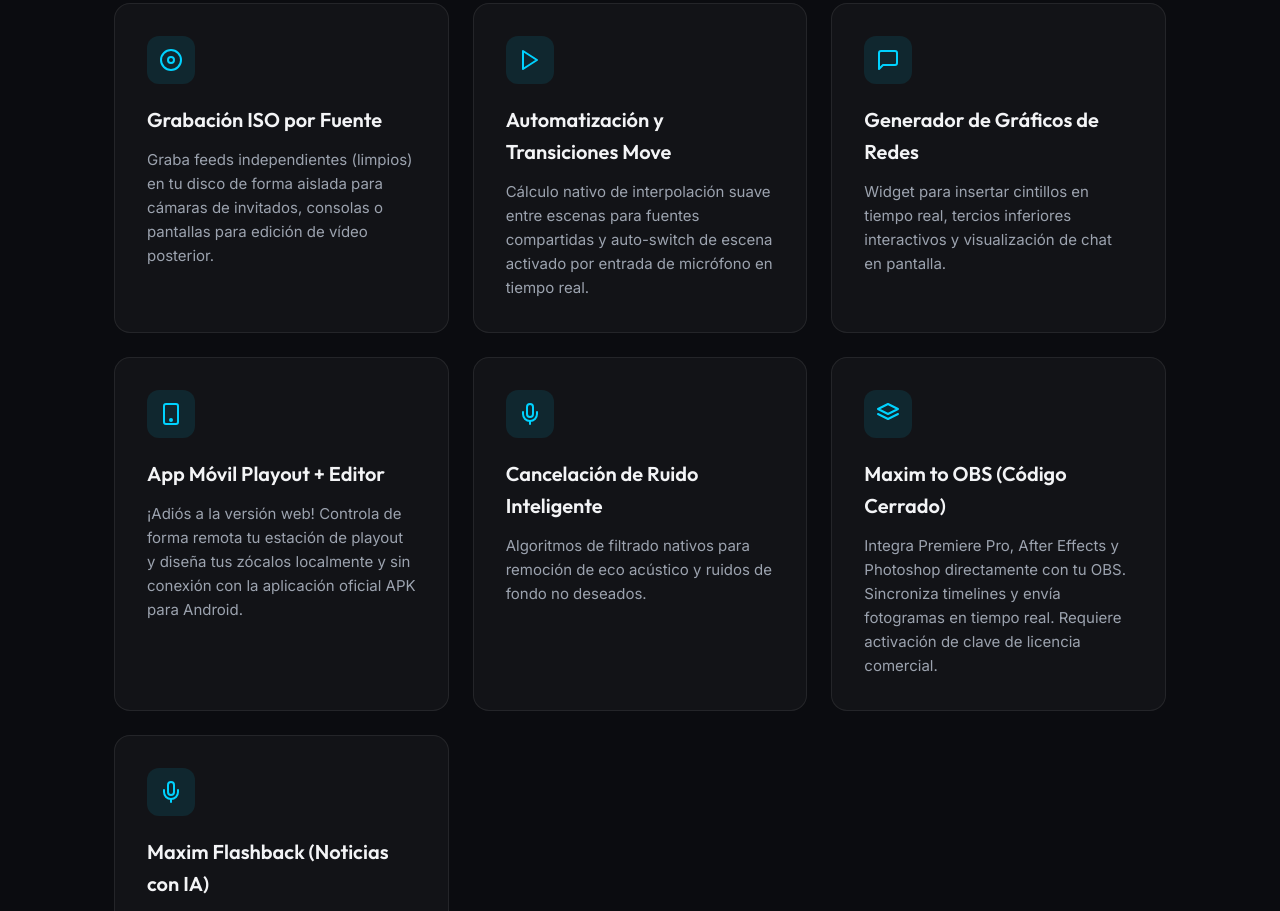
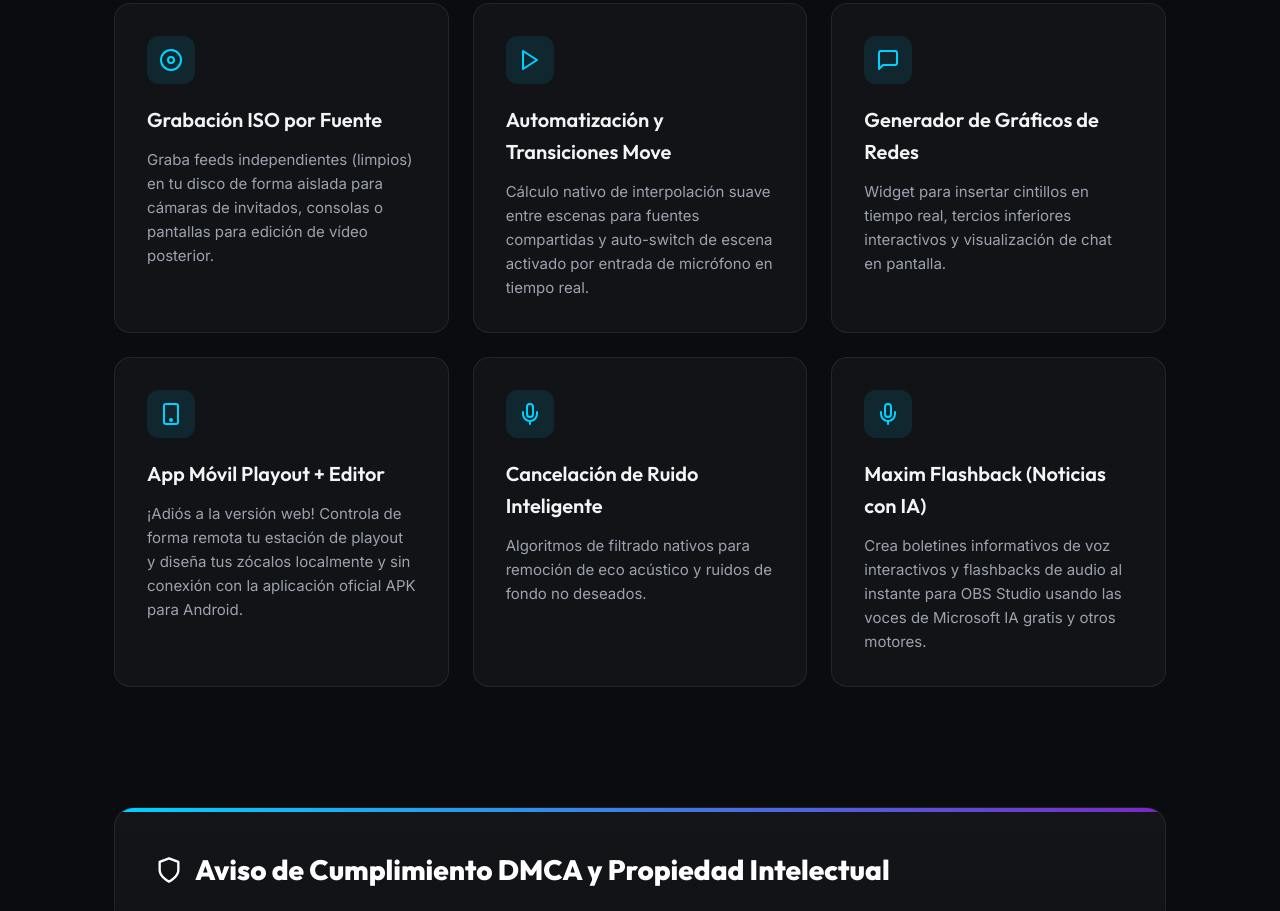
Before and after one commit to luisitoys12/maxim-broadcast-release-plugin, a plain HTML site: page index.html in a window 1280 px wide. Shown: the part 1410-2321 px from the top of the page. Drawn offline with Linux system fonts and the light colour scheme.

Commit message:
Retira anuncio y descarga de extensión Adobe de la portada
Removed Adobe integration download link and feature description.

```diff
--- a/index.html
+++ b/index.html
@@ -435,10 +435,6 @@
                         <svg width="20" height="20" viewBox="0 0 24 24" fill="none" stroke="currentColor" stroke-width="2.5" stroke-linecap="round" stroke-linejoin="round"><rect x="5" y="2" width="14" height="20" rx="2" ry="2"></rect><circle cx="12" cy="18" r="1"></circle></svg>
                         Descargar APK Android
                     </a>
-                    <a href="https://github.com/luisitoys12/maxim-broadcast-release-plugin/raw/main/maxim-to-obs-adobe.zip" class="btn-download" id="downloadAdobeBtn" style="background: linear-gradient(135deg, #ff9f0a 0%, #b26a00 100%); color: #000000; box-shadow: 0 8px 25px rgba(255, 159, 10, 0.3);" onmouseover="this.style.background='linear-gradient(135deg, #ffb340 0%, #cc7a00 100%)'" onmouseout="this.style.background='linear-gradient(135deg, #ff9f0a 0%, #b26a00 100%)'">
-                        <svg width="20" height="20" viewBox="0 0 24 24" fill="none" stroke="currentColor" stroke-width="2.5" stroke-linecap="round" stroke-linejoin="round"><polygon points="12 2 2 7 12 12 22 7 12 2"></polygon><polyline points="2 12 12 17 22 12"></polyline></svg>
-                        Extensiones Adobe (Licencia)
-                    </a>
                 </div>
                 <div style="margin-top: 10px; font-size: 13px; color: var(--text-muted);">
                     ¿Necesitas ayuda o descargas móviles? Visita la <a href="editor.html" style="color: var(--primary-accent); text-decoration: none; font-weight: 600;">Página de Descargas y Documentación</a>.
@@ -538,14 +534,6 @@
                         <h3>Cancelación de Ruido Inteligente</h3>
                         <p>Algoritmos de filtrado nativos para remoción de eco acústico y ruidos de fondo no deseados.</p>
                     </div>
-                    <!-- Feature 12: Integración Adobe - Maxim to OBS -->
-                    <div class="feature-card">
-                        <div class="feature-icon">
-                            <svg width="24" height="24" viewBox="0 0 24 24" fill="none" stroke="currentColor" stroke-width="2" stroke-linecap="round" stroke-linejoin="round"><polygon points="12 2 2 7 12 12 22 7 12 2"></polygon><polyline points="2 12 12 17 22 12"></polyline></svg>
-                        </div>
-                        <h3>Maxim to OBS (Código Cerrado)</h3>
-                        <p>Integra Premiere Pro, After Effects y Photoshop directamente con tu OBS. Sincroniza timelines y envía fotogramas en tiempo real. Requiere activación de clave de licencia comercial.</p>
-                    </div>
                     <!-- Feature 13: Maxim Flashback (Noticias con IA) -->
                     <div class="feature-card">
                         <div class="feature-icon">
```
